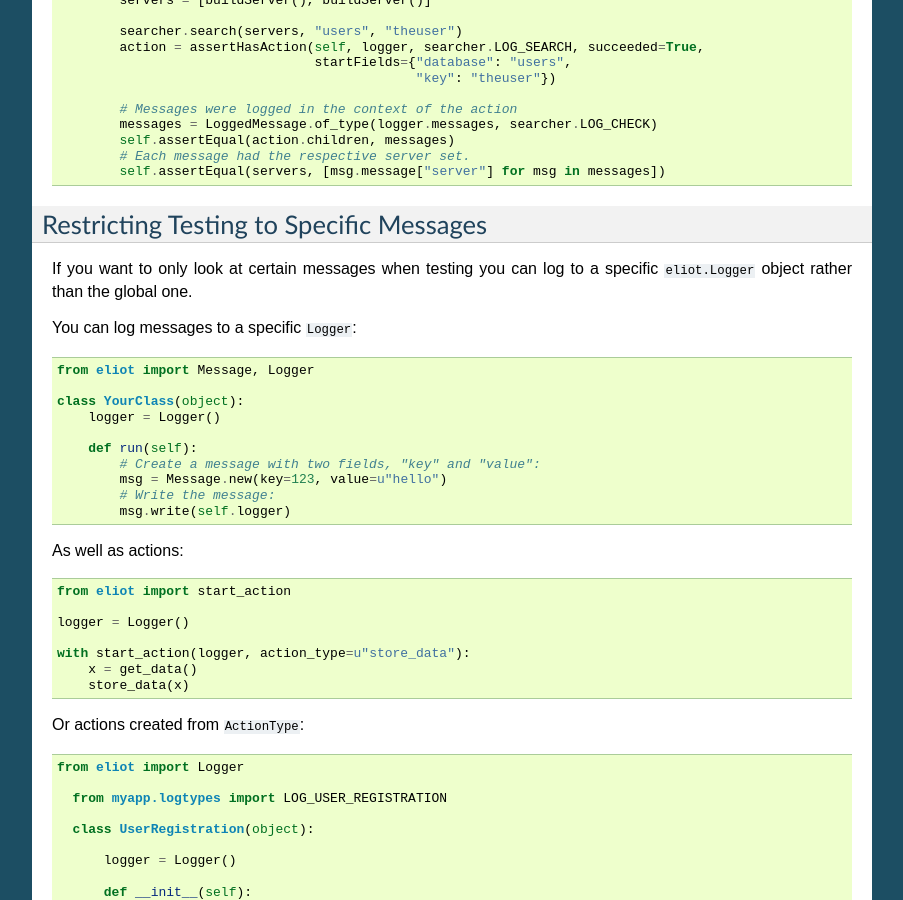
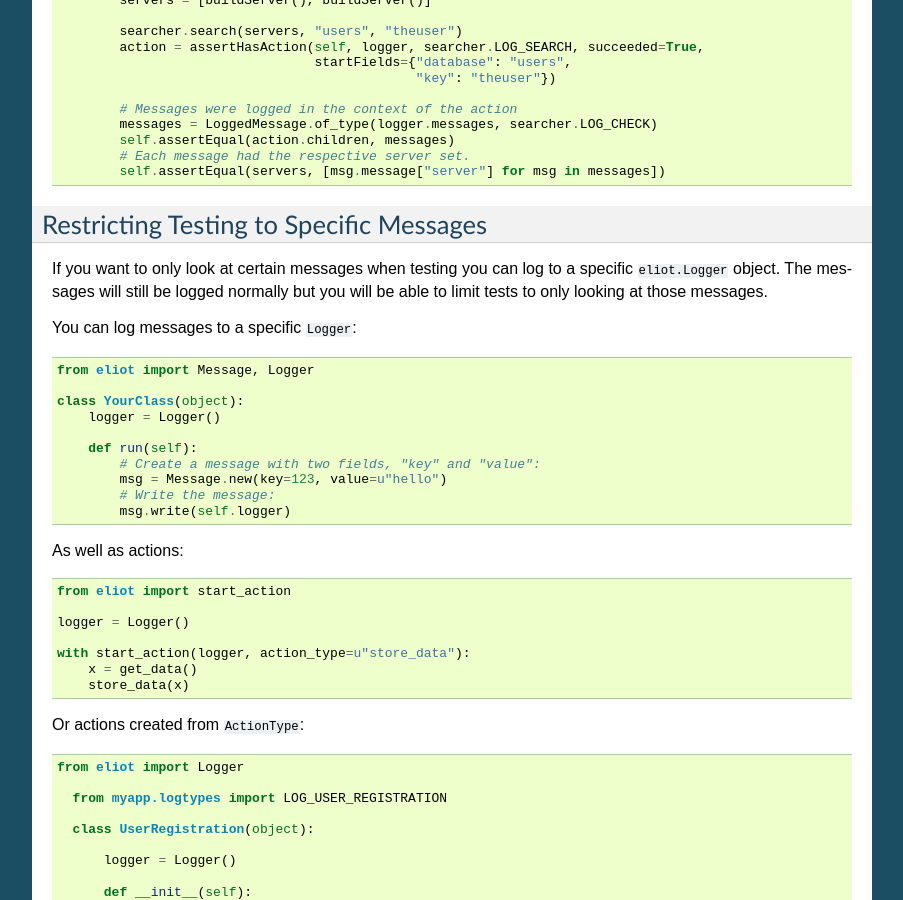
Before and after one commit to itamarst/eliot, a Sphinx documentation site: the page built from docs/source/types-testing.rst, in a window 1280 px wide and 900 px high, scrolled down 3343 px. Shown: the whole window, without its empty margins (198-1101 px from the left). Built offline with Sphinx 7.4.7, drawn with Linux system fonts in a browser that asks for light colours.

Commit message:
Address review comment: Attempt a better explanation.

```diff
--- a/docs/source/types-testing.rst
+++ b/docs/source/types-testing.rst
@@ -224,7 +224,8 @@ Or we can simplify further by using ``assertHasMessage`` and ``assertHasAction``
 Restricting Testing to Specific Messages
 ----------------------------------------
 
-If you want to only look at certain messages when testing you can log to a specific ``eliot.Logger`` object rather than the global one.
+If you want to only look at certain messages when testing you can log to a specific ``eliot.Logger`` object.
+The messages will still be logged normally but you will be able to limit tests to only looking at those messages.
 
 You can log messages to a specific ``Logger``:
 
```
